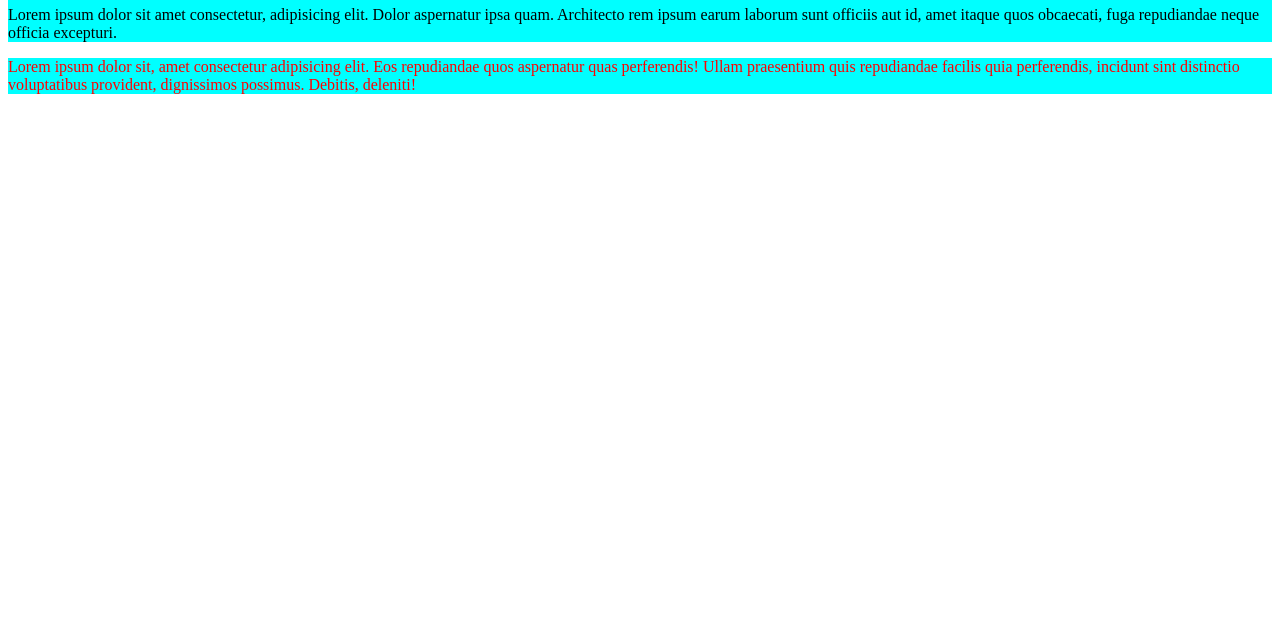
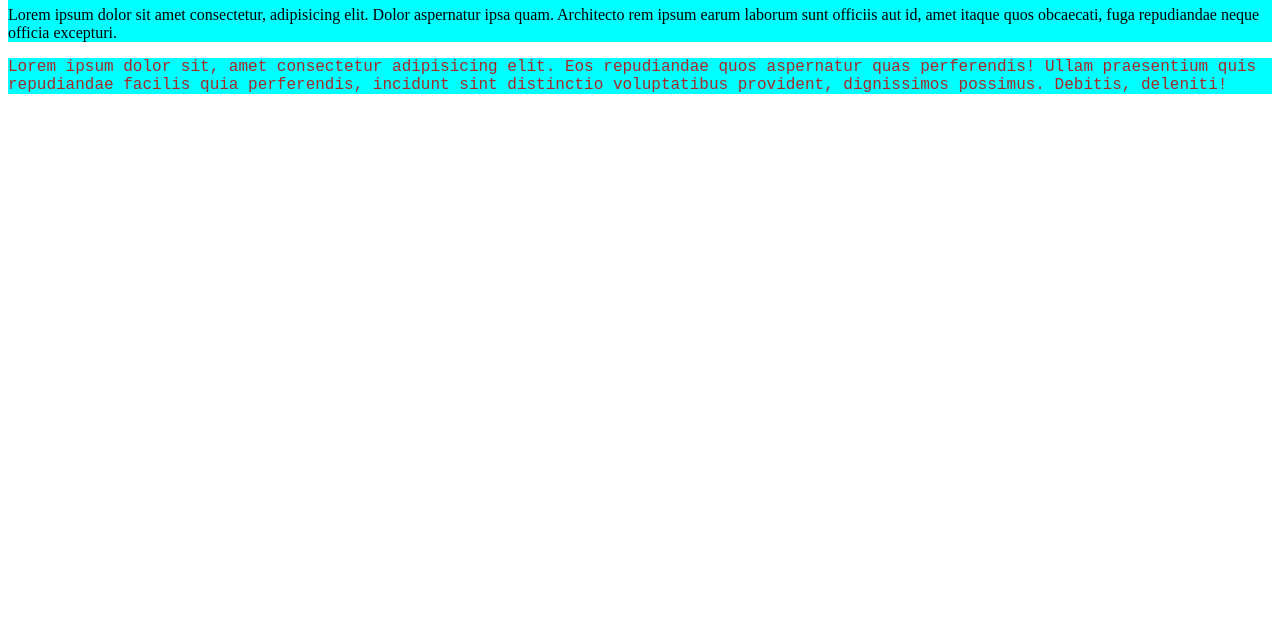
Before and after one commit to Huzaifa-727/my-simplpe-web, a plain HTML site: page index.html in a window 1280 px wide. Shown: the part 169-800 px from the top of the page. Drawn offline with Linux system fonts and the light colour scheme.

Commit message:
added style

```diff
--- a/index.html
+++ b/index.html
@@ -16,7 +16,7 @@
         <p>Lorem ipsum dolor sit amet consectetur, adipisicing elit. Dolor aspernatur ipsa quam. Architecto rem ipsum earum laborum sunt officiis aut id, amet itaque quos obcaecati, fuga repudiandae neque officia excepturi.</p>
     </div>
     <div>
-        <p style="color: red;">Lorem ipsum dolor sit, amet consectetur adipisicing elit. Eos repudiandae quos aspernatur quas perferendis! Ullam praesentium quis repudiandae facilis quia perferendis, incidunt sint distinctio voluptatibus provident, dignissimos possimus. Debitis, deleniti!</p>
+        <p class="id">Lorem ipsum dolor sit, amet consectetur adipisicing elit. Eos repudiandae quos aspernatur quas perferendis! Ullam praesentium quis repudiandae facilis quia perferendis, incidunt sint distinctio voluptatibus provident, dignissimos possimus. Debitis, deleniti!</p>
     </div>
 </body>
 </html>
--- a/style/blog.css
+++ b/style/blog.css
@@ -1,3 +1,6 @@
 div{
     background-color: aqua;
 }
+.id{
+    color: brown;font-family: 'Courier New', Courier, monospace;
+}
```
